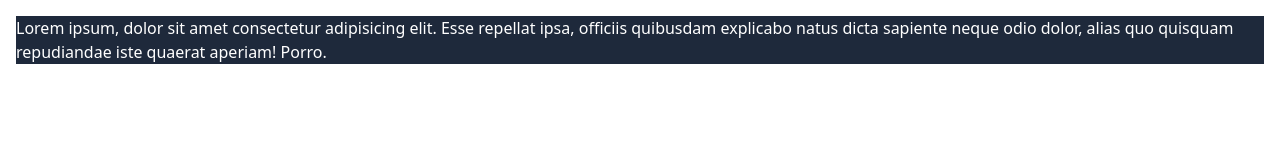
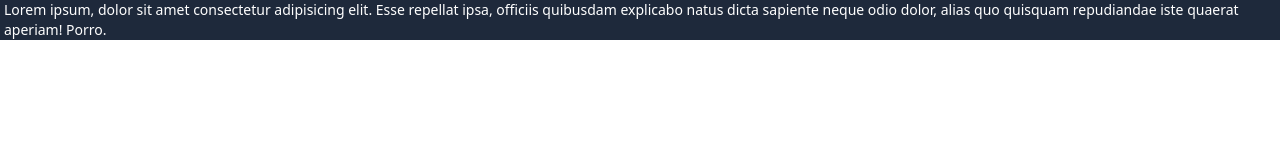
Before and after one commit to sailathakakumanu/tailwind-css-tutorials, a website built with Vite: page create-responsive-designs/index.html in a window 1280 px wide. Built offline with nearby package versions, Linux system fonts and the light colour scheme.

Commit message:
Change Font Size

```diff
--- a/create-responsive-designs/index.html
+++ b/create-responsive-designs/index.html
@@ -7,7 +7,7 @@
     <link rel="stylesheet" href="style.css">
 </head>
 <body>
-    <div class="mx-4 my-4 bg-red-500 sm:bg-yellow-500 lg:bg-slate-800 text-white">
+    <div class="mx-0 px-1 text-xs sm:text-sm bg-red-500 sm:bg-yellow-500 lg:bg-slate-800 text-white">
         Lorem ipsum, dolor sit amet consectetur adipisicing elit. Esse repellat ipsa, officiis quibusdam explicabo natus dicta sapiente neque odio dolor, alias quo quisquam repudiandae iste quaerat aperiam! Porro.
     </div>
 
```
